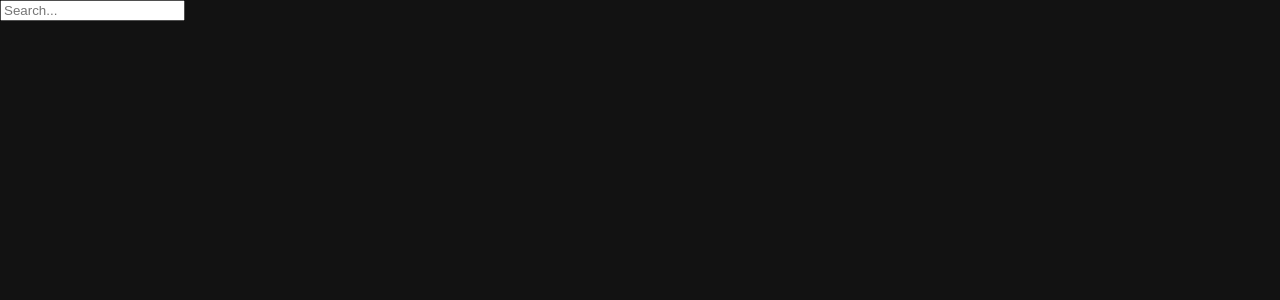
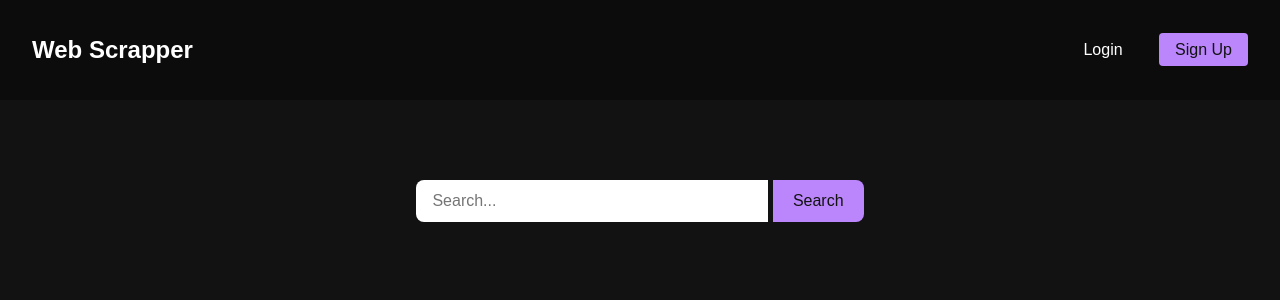
Before and after one commit to syntaxsavr/scrapper, a Django app: page / in a window 1280 px wide. Shown: the top 300 px of the page. Run offline with Django 5.2, Linux system fonts and the light colour scheme; parts of the project's set-up code (start-up, migrations or seed data) failed here and were passed over.

Commit message:
Navbar, Login/Signup Buttons, CSS

```diff
--- a/static/css/styles.css
+++ b/static/css/styles.css
@@ -1,7 +1,77 @@
+:root {
+    --bg-color: #121212;
+    --text-color: #fff;
+    --primary-color: #BB86FC;
+    --nav-bg: #0c0c0c;
+    --hover-color: #333333;
+    --search-hover-color: #9a4fff;
+}
+
 body {
-    background-color: #121212;
-    color: #E0E0E0;
+    background-color: var(--bg-color);
+    color: var(--text-color);
     font-family: Arial, sans-serif;
     margin: 0;
     padding: 0;
 }
+
+.navbar {
+    display: flex;
+    justify-content: space-between;
+    align-items: center;
+    padding: 16px 32px;
+    background-color: var(--nav-bg);
+}
+
+a {
+    text-decoration: none;
+    color: var(--text-color);
+}
+
+.nav-right a {
+    margin-left: 16px;
+    padding: 8px 16px;
+    border-radius: 4px;
+    transition: background-color 0.2s;
+}
+
+.nav-right a.btn-primary {
+    background-color: var(--primary-color);
+    color: var(--bg-color);
+}
+
+.nav-right a:hover {
+    background-color: var(--hover-color);
+    color: var(--text-color);
+}
+
+.search-container {
+    display: flex;
+    justify-content: center;
+    margin-top: 10vh;
+}
+
+#search-form input[type="text"] {
+    width: 25vw;
+    min-width: 250px;
+    max-width: 600px;
+    padding: 12px 16px;
+    border-radius: 8px 0 0 8px;
+    border: none;
+    outline: none;
+    font-size: 16px;
+}
+
+#search-form button {
+    padding: 12px 20px;
+    border: none;
+    background-color: var(--primary-color);
+    color: var(--bg-color);
+    border-radius: 0 8px 8px 0;
+    cursor: pointer;
+    font-size: 16px;
+}
+
+#search-form button:hover {
+    background-color: var(--search-hover-color);
+}
--- a/templates/home.html
+++ b/templates/home.html
@@ -2,7 +2,19 @@
 {% load static %}
 
 {% block content %}
+<div class="navbar">
+    <div class="nav-left">
+        <h2><a href="{% url 'home' %}">Web Scrapper</a></h2>
+    </div>
+    <div class="nav-right">
+        <a href="" class="btn">Login</a>
+        <a href="" class="btn btn-primary">Sign Up</a>
+    </div>
+</div>
+<div class="search-container">
     <form id="search-form">
         <input type="text" name="search" placeholder="Search..." required>
+        <button type="submit">Search</button>
     </form>
+</div>
 {% endblock %}
```
Also changed, not shown: webscraper/urls.py (line endings or trailing spaces), webscraper/views.py (line endings or trailing spaces).
